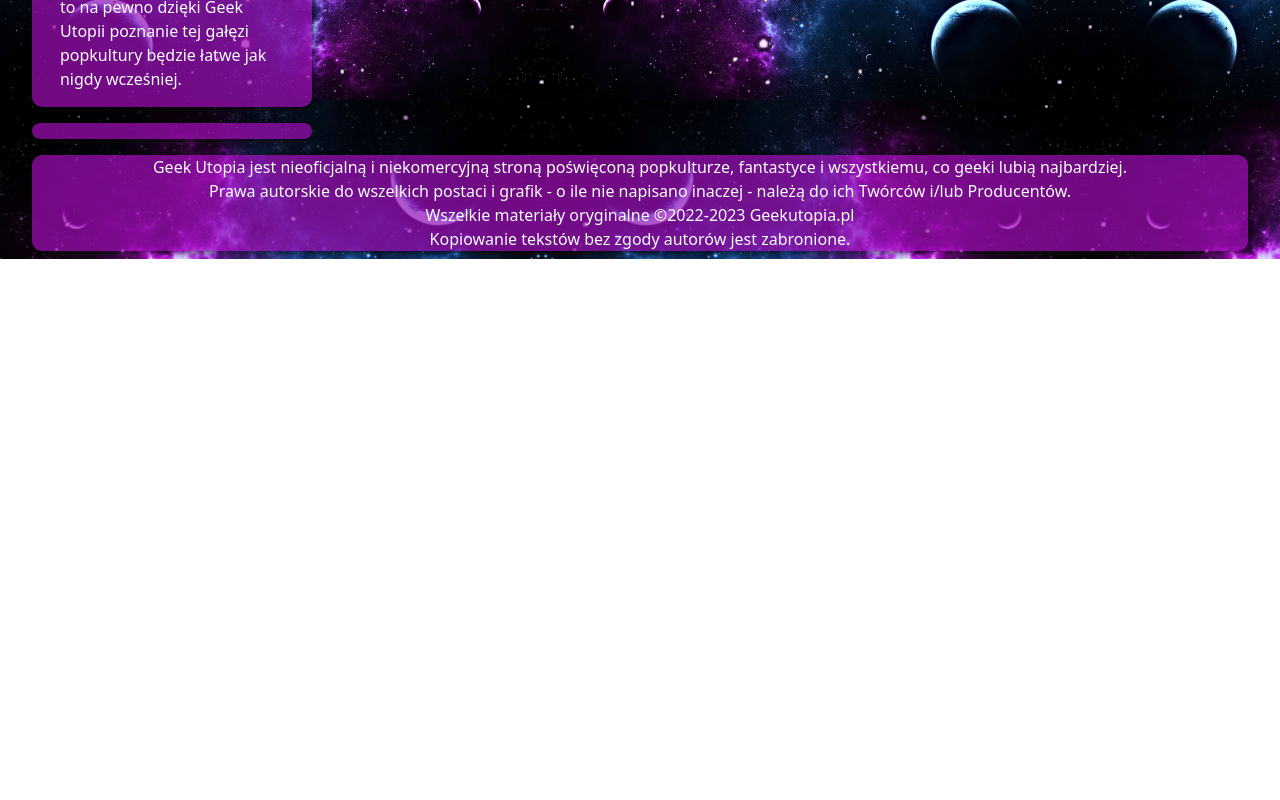
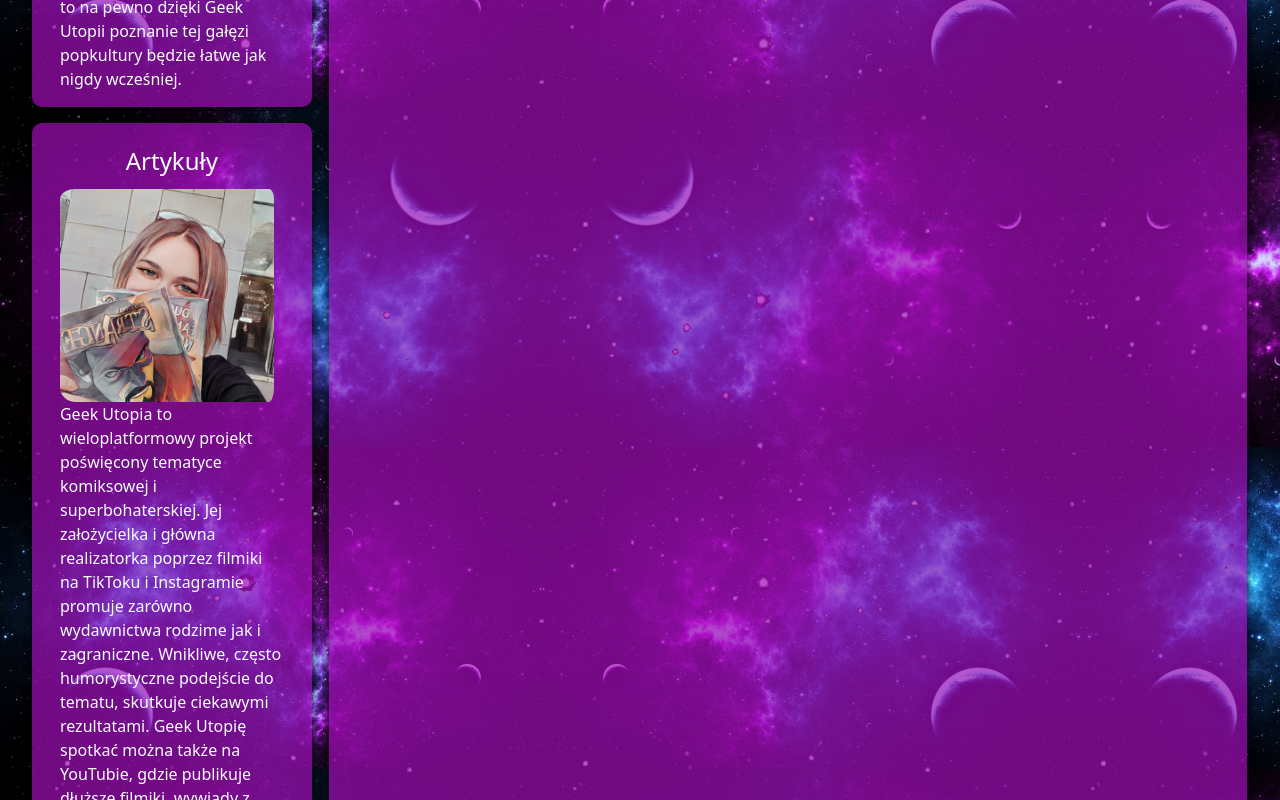
Before and after one commit to MarcinTomkiewicz/geek_utopia, a React (Create React App) app: page / in a window 1280 px wide. Shown: the part 1560-2360 px from the top of the page. Before the commit the page ends 1819 px from the top, so only its background shows below. Built offline with nearby package versions, Linux system fonts and the light colour scheme; no server answers; the database is empty.

Commit message:
Adjusted the height of the main component to fit the whole container

```diff
--- a/src/MainContent/MainContent.tsx
+++ b/src/MainContent/MainContent.tsx
@@ -14,7 +14,7 @@ export const MainContent = () => {
 					<LeftPanel />
 				</div>
 				<div className="side__content"><ArticlesTab /></div>
-				<div className="side__content"></div>
+				<div className="side__content"><ArticlesTab /></div>
 			</aside>
 			<div className="articles__content">
 				<Routes>
--- a/src/index.css
+++ b/src/index.css
@@ -284,13 +284,14 @@ select:-webkit-autofill:focus {
 
 .main__content {
   width: 100%;
-  min-height: 100vh;
+  height: 100%;
   display: flex;
   flex-direction: row;
   justify-content: space-between;
   align-items: flex-start;
   padding: 0;
   padding-top: 1em;
+  position: relative;
 }
 
 aside {
@@ -348,7 +349,7 @@ aside {
 
 .articles__content {
   width: 75.5%;
-  min-height: 100vh;
+  height: calc(100% - 2em);
   background-color: rgba(161, 14, 184, 0.7);
   -webkit-box-shadow: 0px 0px 10px -1px #000000;
   box-shadow: 0px 0px 10px -1px #000000;
@@ -357,6 +358,8 @@ aside {
   flex-direction: column;
   justify-content: flex-start;
   align-items: center;
+  position: absolute;
+  left: 24.4%;
 }
 
 .articles__content--wrapper {
```
